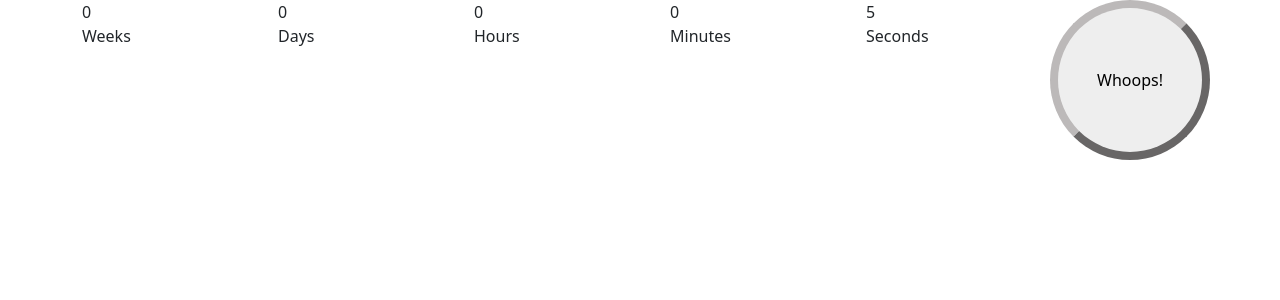
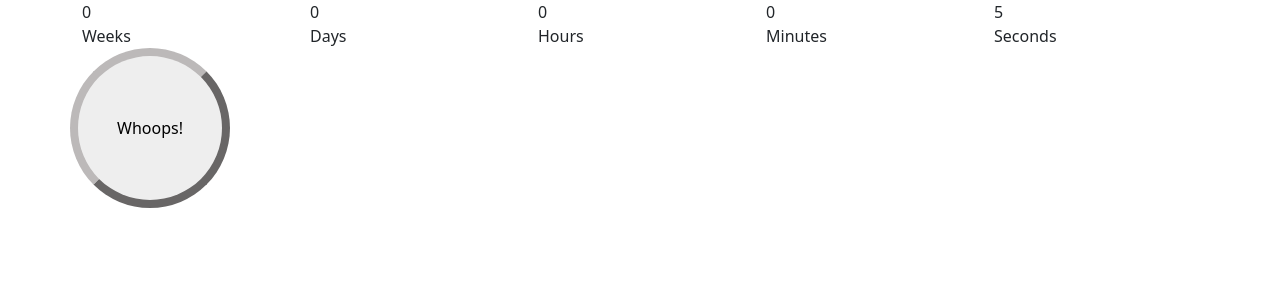
Before and after one commit to theletterjeff/git-disaster, a React (Create React App) app: page / in a window 1280 px wide. Shown: the top 300 px of the page. Built offline with nearby package versions, Linux system fonts and the light colour scheme.

Commit message:
Move labels inline on small

```diff
--- a/src/App.js
+++ b/src/App.js
@@ -32,7 +32,7 @@ class TimeDigit extends React.Component {
     let digitStyle = {};
     let timeUnitStyle = {};
     return (
-      <Column>
+      <Column sm className="d-flex d-sm-block">
         <div style={digitStyle}>{this.props.digitVal}</div>
         <div style={timeUnitStyle}>{this.props.timeUnit}</div>
       </Column>
@@ -124,8 +124,10 @@ class App extends React.Component {
   render() {
     let timeInt = this.state.timeSinceLastDisaster;
       return (
-      <Container className="d-flex">
-        <Timer timeInt={timeInt} />
+      <Container>
+        <Row>
+          <Timer timeInt={timeInt} />
+        </Row>
         <Row>
           <DisasterButton onClick={() => this.handleDisasterButtonClick()} />
         </Row>
```
